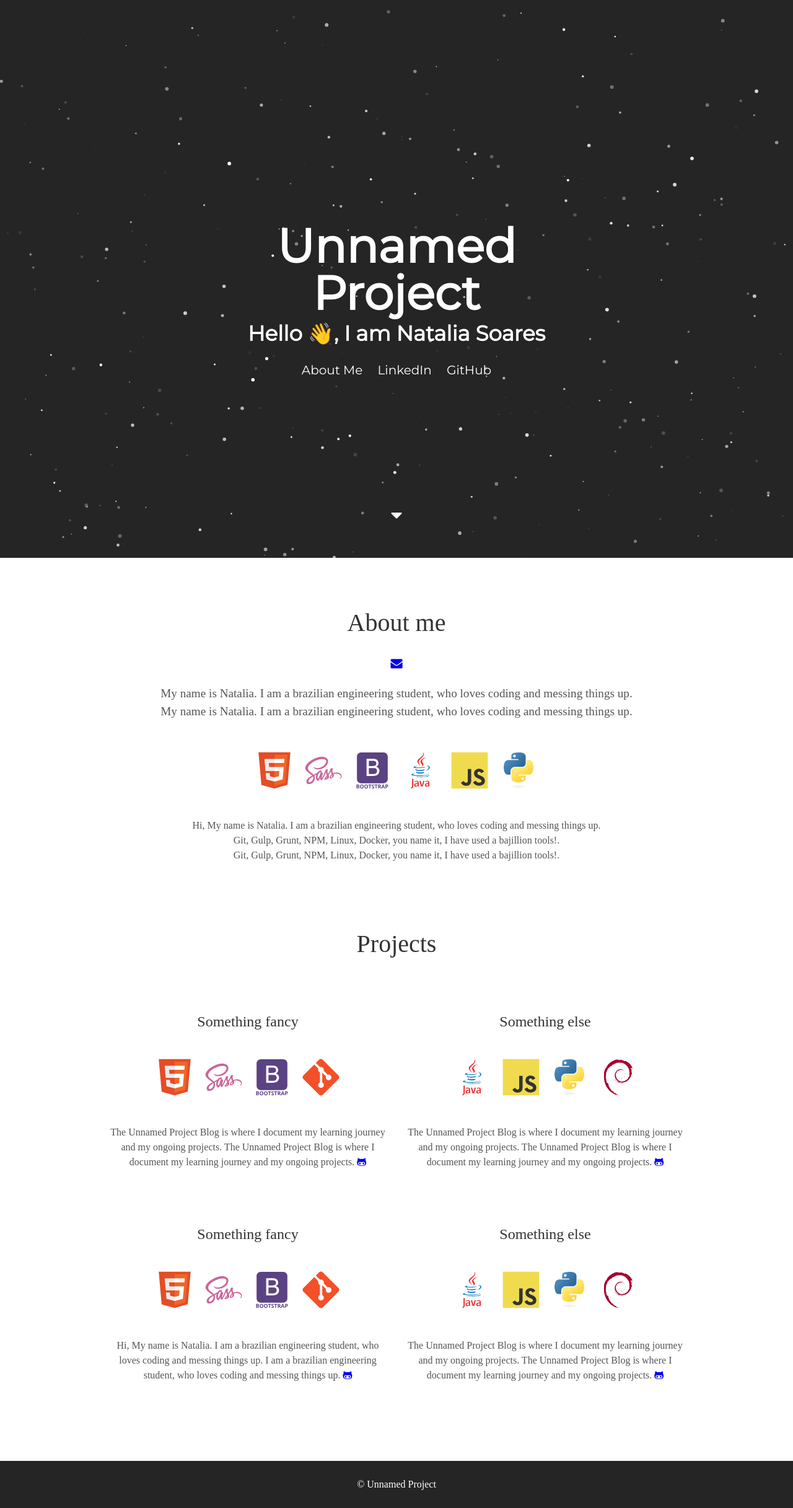
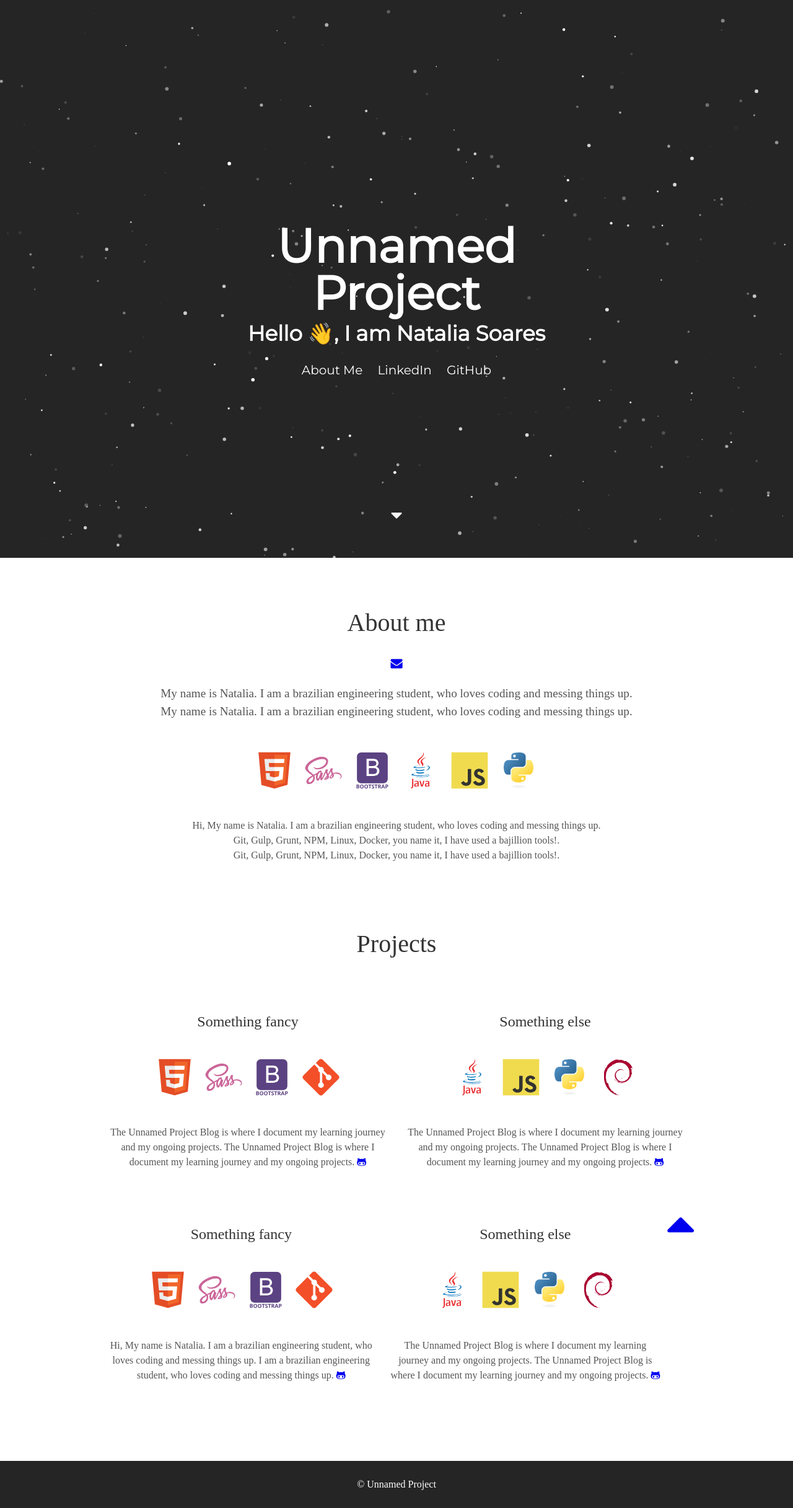
Before and after one commit to srnatalia/srnatalia.github.io, a Jekyll site: the page built from index.html, in a window 1280 px wide. Shown: the whole page at 62% size. Built offline with Jekyll 4.4.1, drawn with Linux system fonts in a browser that asks for light colours; some web fonts are replaced.

Commit message:
Update about.html

```diff
--- a/_includes/about.html
+++ b/_includes/about.html
@@ -183,5 +183,6 @@
     </p>
 </div>
 
+ <a class="up" href="#index" data-scroll><i class="icon fa fa-caret-up" aria-hidden="true"></i></a>
 
 </div>
```
